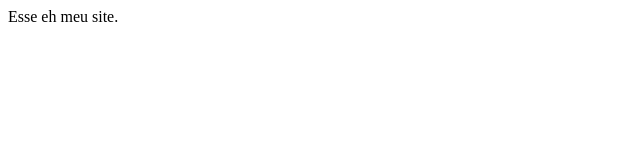
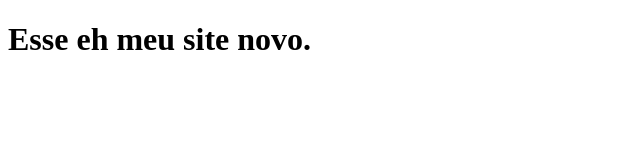
Before and after one commit to DanielHara/site, a plain HTML site: page index.html in a window 1280 px wide. Shown: the whole page, without its empty margins (0-640 px from the left). Drawn offline with Linux system fonts and the light colour scheme.

Commit message:
Inclusão do título

```diff
--- a/index.html
+++ b/index.html
@@ -5,6 +5,6 @@
 	<title> Meu Site </title>
 </head>
 <body>
-Esse eh meu site.
+<h1>Esse eh meu site novo.</h1>
 </body>
 </html>
```
